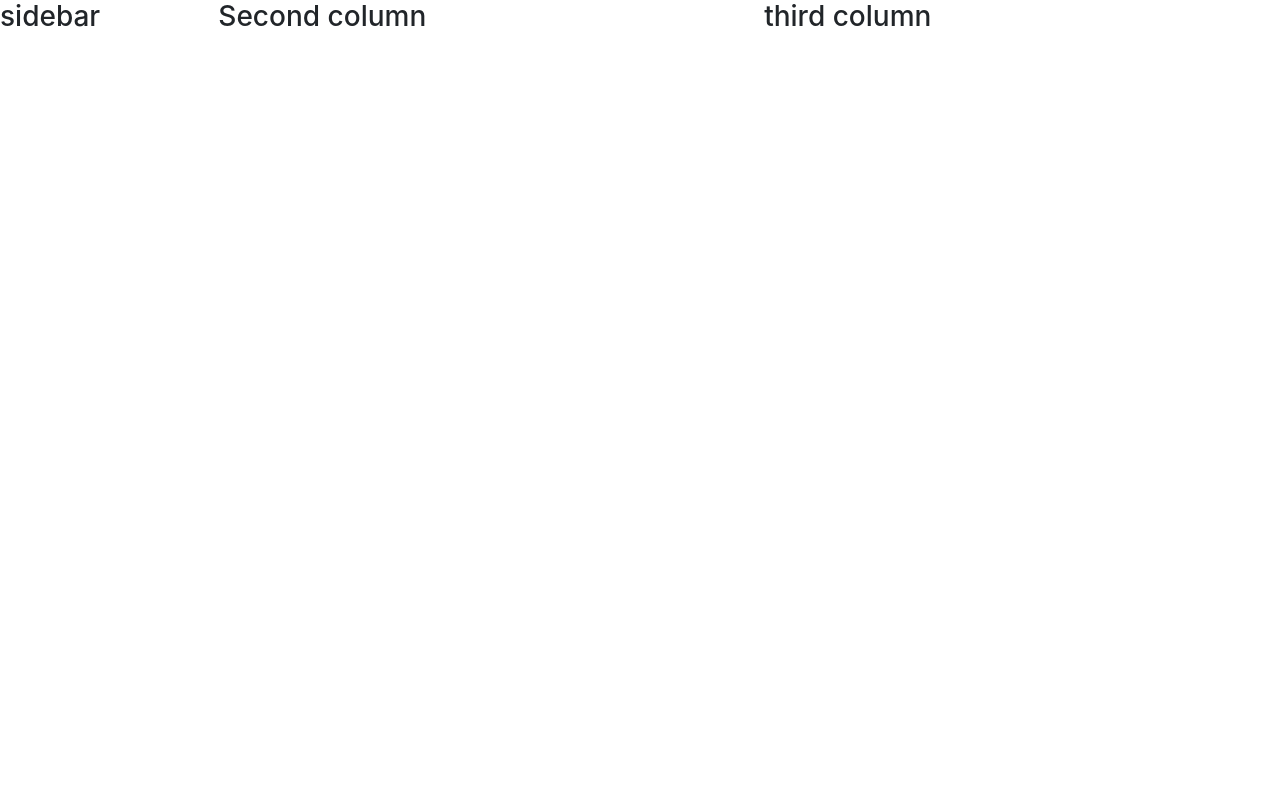
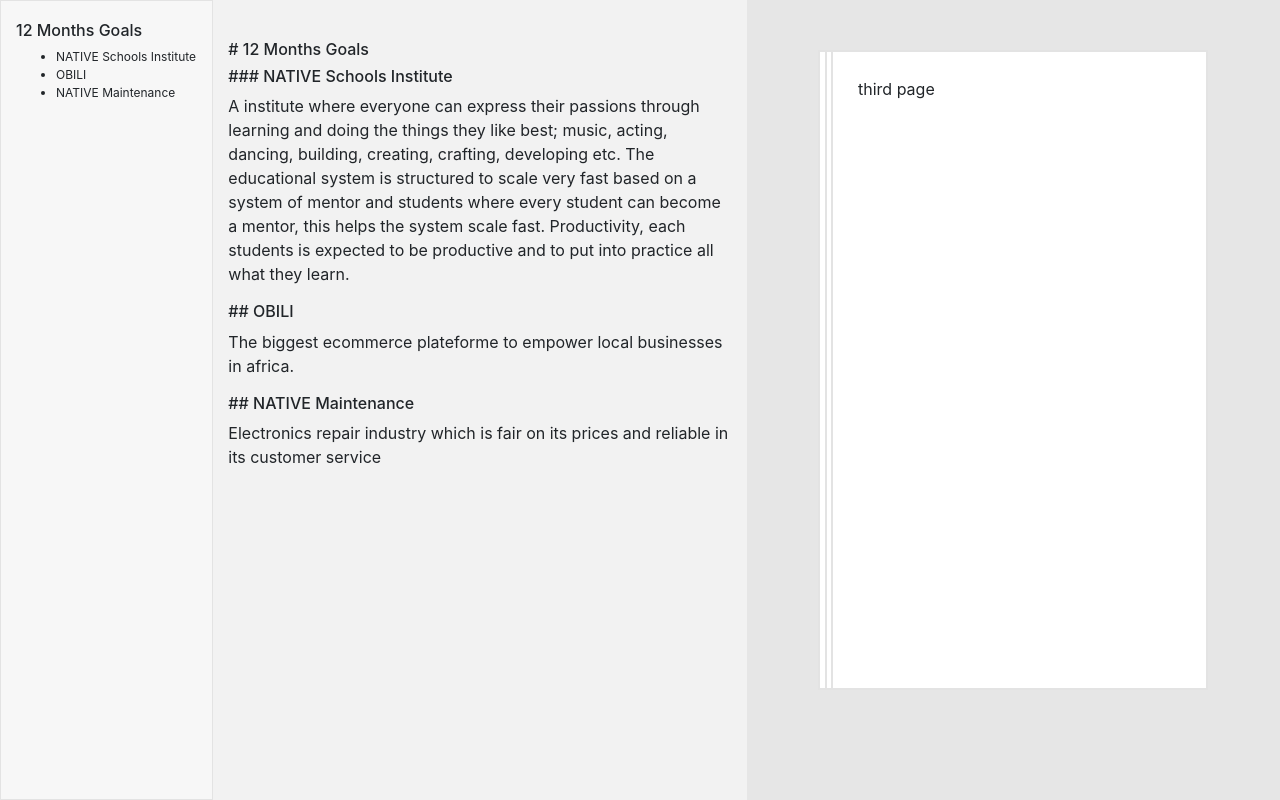
Before and after one commit to realJema/React-Playground, a React (Create React App) app: page /writerapp in a window 1280 px wide. Built offline with nearby package versions, Linux system fonts and the light colour scheme.

Commit message:
writer app design updated

```diff
--- a/package.json
+++ b/package.json
@@ -3,10 +3,14 @@
   "version": "0.1.0",
   "private": true,
   "dependencies": {
+    "@fortawesome/fontawesome-svg-core": "^1.2.28",
+    "@fortawesome/free-solid-svg-icons": "^5.13.0",
+    "@fortawesome/react-fontawesome": "^0.1.9",
     "@testing-library/jest-dom": "^4.2.4",
     "@testing-library/react": "^9.5.0",
     "@testing-library/user-event": "^7.2.1",
     "bootstrap": "^4.4.1",
+    "font-awesome": "^4.7.0",
     "react": "^16.13.0",
     "react-dom": "^16.13.0",
     "react-router-dom": "^5.1.2",
--- a/src/App.js
+++ b/src/App.js
@@ -18,10 +18,10 @@ export default function App() {
           <Route path="/nativeschools">
             <NativeSchools />
           </Route>
-          <Route path="/moviesApp">
+          <Route path="/moviesapp">
             <MoviesApp />
           </Route>
-          <Route path="/writerApp">
+          <Route path="/writerapp">
             <WriterApp />
           </Route>
           <Route path="/">
--- a/src/Home.js
+++ b/src/Home.js
@@ -16,10 +16,13 @@ export default function Home() {
               <Link className="btn  btn-outline-dark" to="/">Home</Link>
             </li>
             <li>
-              <Link className="btn  btn-outline-dark" to="/moviesApp">Movies App</Link>
+              <Link className="btn  btn-outline-dark" to="/moviesapp">Movies App</Link>
             </li>
             <li>
               <Link className="btn  btn-outline-dark" to="/nativeschools">Schools</Link>
+            </li>
+            <li>
+              <Link className="btn  btn-outline-dark" to="/writerapp">Writer</Link>
             </li>
           </ul>
         </div>
--- a/src/Projects/native-schools/App.css
+++ b/src/Projects/native-schools/App.css
@@ -8,8 +8,14 @@
 .ns_menu {
     background-color: #2F2E50;
     color: white;
+    padding: 0;
 }
-
+.ns_menu > ul {
+    list-style: none;
+    margin: 0;
+    padding: 0;
+    text-align: center;
+}
 .ns_submenu {
     background-color: #54536F;
 }
@@ -21,3 +27,20 @@
 .ns_subcontainer {
     display: contents;
 }
+
+.faIcons {
+    height: 35px;
+    width: 35px !important;
+}
+
+.ns_menu_links {
+    color: white;
+    width: 100%;
+    display: block;
+    padding: 16px 0;
+}
+
+.ns_menu_links:hover{
+    background-color: #54536F;
+    color: #2F2E50;
+}
--- a/src/Projects/native-schools/App.js
+++ b/src/Projects/native-schools/App.js
@@ -10,10 +10,21 @@ import './App.css';
 // importing the components
 import SubmenuBooks from './Components/submenu_books';
 import SubmenuVideos from './Components/submenu_videos';
+import Dashboard from "./Components/dashboard";
 
 // importing bootstrap
 import 'bootstrap/dist/css/bootstrap.css';
-import Dashboard from "./Components/dashboard";
+// importing font-awesome icons
+import { FontAwesomeIcon } from '@fortawesome/react-fontawesome';
+import { library } from '@fortawesome/fontawesome-svg-core';
+import { faHome, faFilePdf, faFilm, faAppleAlt, faCookie } from '@fortawesome/free-solid-svg-icons';
+library.add(
+  faHome,
+  faFilePdf,
+  faFilm,
+  faAppleAlt,
+  faCookie
+)
 // {/* Hompage which contains the link to all the projects I am working on */}
 export default function NativeSchools() {
     // this is necessary for adding nested routes
@@ -23,13 +34,13 @@ export default function NativeSchools() {
             <div className="col-md-1 ns_menu">
                 <ul>
                     <li>
-                    <Link to={`${url}/dashboard`}>Dashboard</Link>
+                    <Link className="ns_menu_links" to={`${url}/dashboard`}><FontAwesomeIcon className="faIcons" icon="home" /></Link>
                     </li>
                     <li>
-                    <Link to={`${url}/books`}>Books</Link>
+                    <Link className="ns_menu_links" to={`${url}/books`}><FontAwesomeIcon className="faIcons" icon="file-pdf" /></Link>
                     </li>
                     <li>
-                    <Link to={`${url}/videos`}>Videos</Link>
+                    <Link className="ns_menu_links" to={`${url}/videos`}><FontAwesomeIcon className="faIcons" icon="film" /></Link>
                     </li>
                 </ul>
             </div>
--- a/src/Projects/writerApp/App.css
+++ b/src/Projects/writerApp/App.css
@@ -1 +1,36 @@
 /* CSS for the Writer App  */
+.main_writer {
+    height: 100%;
+    width: 100%;
+    margin: 0 !important;
+}
+.writer_sidebar {
+    background-color: #f7f7f7;
+    border: 1px solid #e3e3e3;
+}
+.writer_content {
+    background-color: #f2f2f2;
+    padding: 40px 25px;
+}
+.writer_display {
+    background-color: #e6e6e6;
+    display: -webkit-inline-box;
+}
+
+.writer_page {
+    background-color: white;
+    border: 2px solid #e3e3e3;
+    margin: 10% auto;
+    height: 80%;
+    width: 75%;
+    padding: 5%;
+}
+
+.writer_page_sub {
+    margin-left: -85%;
+}
+
+.writer_sidebar {
+    padding: 20px;
+    font-size: 12px;
+}
--- a/src/Projects/writerApp/App.js
+++ b/src/Projects/writerApp/App.js
@@ -8,14 +8,37 @@ export default function WriterApp() {
     return (
         <div className="main_writer row">
             {/* we divide the  content of this page into 3 sections  */}
-            <div className="col-md-2">
-                <h3>sidebar</h3>
+            <div className="col-md-2 writer_sidebar">
+                <h6>12 Months Goals</h6>
+                <ul>
+                    <li>NATIVE Schools Institute</li>
+                    <li>OBILI</li>
+                    <li>NATIVE Maintenance</li>
+                </ul>
             </div>
-            <div className="col-md-5">
-                <h3>Second column</h3>
+            <div className="col-md-5 writer_content">
+                <h6># 12 Months Goals</h6>
+                <h6> ### NATIVE Schools Institute </h6>
+                <p>
+                    A institute where everyone can express their passions through learning and doing the things they like best; music, acting, dancing, building, creating, crafting, developing etc.
+                    The educational system is structured to scale very fast based on a system of mentor and students where every student can become a mentor, this helps the system scale fast.
+                    Productivity, each students is expected to be productive and to put into practice all what they learn.
+                </p>
+
+                <h6>## OBILI</h6>
+                <p>
+                    The biggest ecommerce plateforme to empower local businesses in africa.
+                </p>
+
+                <h6>## NATIVE Maintenance</h6>
+                <p>
+                    Electronics repair industry which is fair on its prices and reliable in its customer service
+                </p>
             </div>
-            <div className="col-md-5">
-                <h3>third column</h3>
+            <div className="col-md-5 writer_display">
+                <div className="writer_page" >First page</div>
+                <div className="writer_page writer_page_sub" >Second page</div>
+                <div className="writer_page writer_page_sub" >third page</div>
             </div>
         </div>
   );
```
Also changed, not shown: 1 other file (tests, documents, lock files or other folders).
